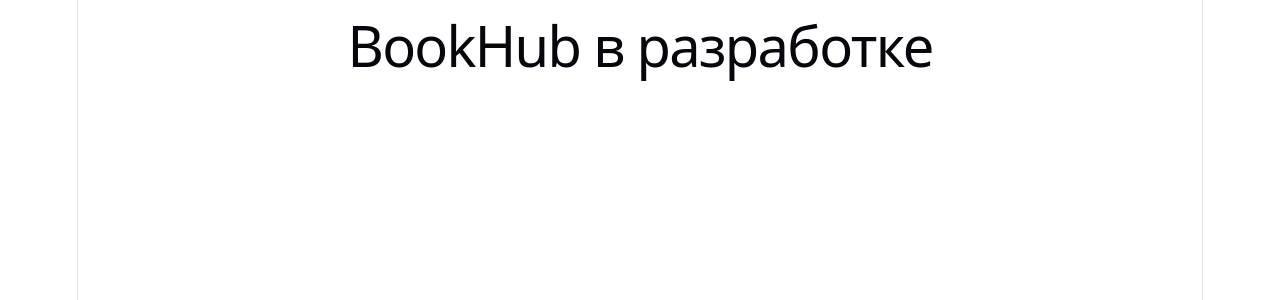
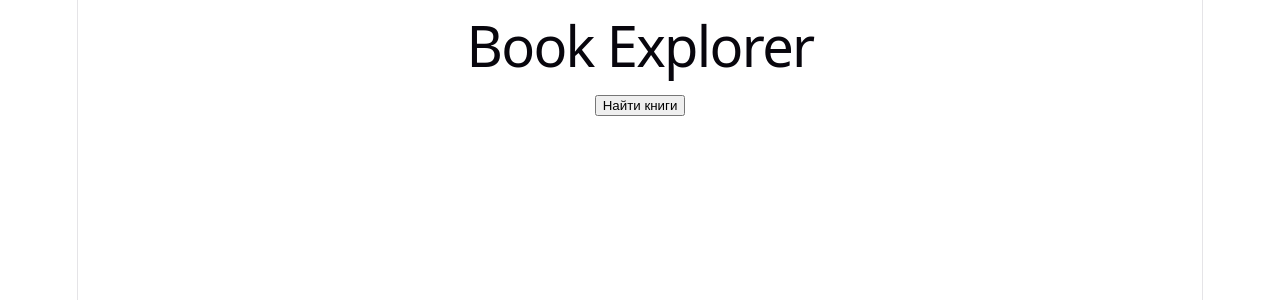
Before and after one commit to Kirill8224/BookHub, a React (Vite) app: page / in a window 1280 px wide. Shown: the top 300 px of the page. Built offline with nearby package versions, Linux system fonts and the light colour scheme.

Commit message:
version 1

```diff
--- a/package.json
+++ b/package.json
@@ -10,6 +10,7 @@
     "preview": "vite preview"
   },
   "dependencies": {
+    "axios": "^1.20.0",
     "react": "^19.2.8",
     "react-dom": "^19.2.8"
   },
--- a/src/App.tsx
+++ b/src/App.tsx
@@ -1,12 +1,28 @@
-
-import './App.css'
+import axios from 'axios';
 
 function App() {
+  async function searchBooks() {
+    const response = await axios.get(
+      'https://openlibrary.org/search.json',
+      {
+        params: {
+          q: 'harry potter',
+        },
+      }
+    );
+
+    console.log(response.data);
+  }
+
   return (
-    <>
-      <h1>BookHub в разработке</h1>
-    </>
-  )
+    <div>
+      <h1>Book Explorer</h1>
+
+      <button onClick={searchBooks}>
+        Найти книги
+      </button>
+    </div>
+  );
 }
 
-export default App
+export default App;
```
Also changed, not shown: 1 other file (tests, documents, lock files or other folders).
